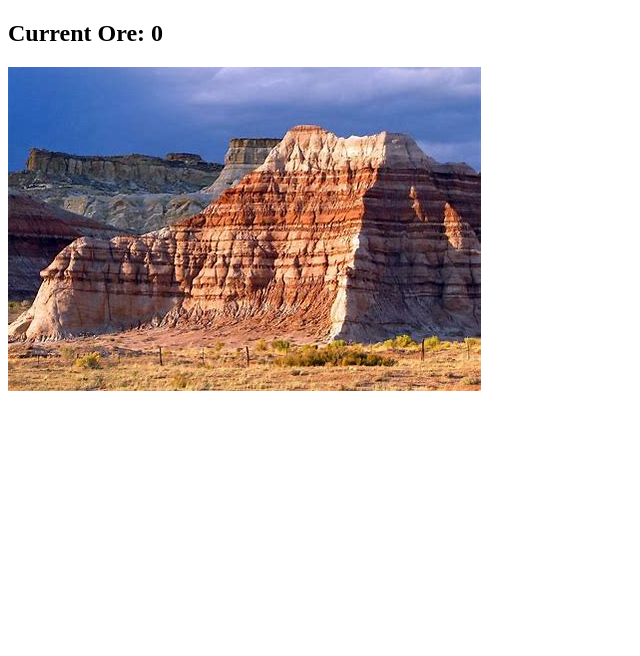
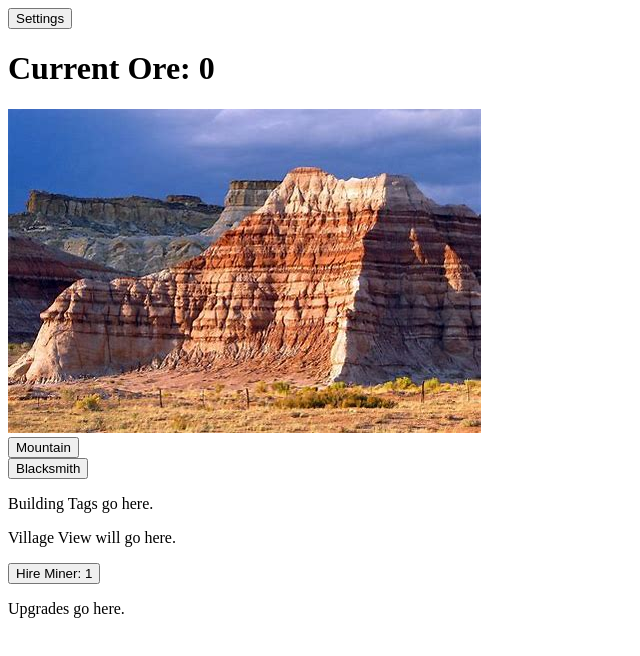
Before and after one commit to HoHhoch/Digging-Dwarves-Idler, a plain HTML site: page index.html in a window 1280 px wide. Shown: the whole page, without its empty margins (0-640 px from the left). Drawn offline with Linux system fonts and the light colour scheme.

Commit message:
Huge number of changes added to this commit

```diff
--- /dev/null
+++ b/components/classes/Miner.js
@@ -0,0 +1,14 @@
+class Miner {
+    constructor(
+        strength,
+        miner_name
+    ){
+        this.strength = strength,
+        this.miner_name = miner_name
+    }
+    mine = () =>{
+        return this.strength
+    }
+}
+
+export default Miner;
--- a/components/Mountain.js
+++ b/components/classes/Mountain.js
@@ -1,3 +1,5 @@
+import globals from "../data.js"
+
 class Mountain {
     constructor(
     src,
@@ -12,11 +14,9 @@ class Mountain {
         this.threshold = 10,
         this.clicks = clicks,
         this.mined = false,
-        this.totalOre = 0,
-        this.currentOre = 0,
         this.oreMultiplier = 1.0
     }
-    clicked(){
+    clicked = () =>{
         this.clicks += 1
         this.totalClicks += 1
         console.log("Clicked!", this.totalClicks)
@@ -24,15 +24,16 @@ class Mountain {
         if (this.clicks >= this.threshold){
             this.clicks -= this.threshold
             this.mined = true
+        }
+        if (this.mined){
             this.mine()
         }
     }
-    mine(){
+    mine = () => {
         this.mined = false
         //Pop a rock off!
-        this.totalOre = this.totalOre + 1 * this.oreMultiplier
-        this.currentOre = this.currentOre + 1 * this.oreMultiplier
-        console.log("You got some ore!", this.totalOre)
+        globals.add_ore(1 * this.oreMultiplier)
+        console.log("You got some ore!", globals.get_current_ore())
     }
 };
 
--- a/components/data.js
+++ b/components/data.js
@@ -1,12 +1,58 @@
-import Mountain from "./Mountain.js";
+import Miner from "./classes/Miner.js"
+import miner_list from "./miner_data.js"
 
 // We'll want to read this from some type of save, like a json or something,
 // So the data doesn't get reset with the browser every time.
-const mountain = new Mountain(
-    "../../assets/images/OIP.jpg",
-    "This is a mountain",
-    0,
-    0,
-);
 
-export default mountain;
+/*The globals object will shuttle data to all of the other objects.
+The other objects will then individually keep track of their own data.
+Then during a set interval, they will shuttle their data back to the global object.
+Exception is when the global multiplier gets updated, where the global will then request all data
+from all objects and send out new updated data once everything has been conglomerated.*/
+
+const globals = new class Globals{
+    constructor(
+        total_clicks,
+        multiplier,
+        total_ore,
+        current_ore,
+        total_miners = 0
+    ){
+        this.id = "God",
+        this.total_clicks = total_clicks,
+        this.multiplier = multiplier,
+        this.total_ore = 0,
+        this.current_ore = 0,
+        this.total_miners = 0,
+        this.current_allowed_miners = 2,
+        this.miner_cost = this.calculate_miner_cost()
+    }
+    get_total_ore = () => {
+        return this.total_ore
+    }
+    get_current_ore = () => {
+        return this.current_ore
+    }
+    get_miner_cost = () => {
+        return this.miner_cost
+    }
+    add_ore(add) {
+        this.current_ore += add
+        this.total_ore += add
+    }
+    reduce_ore = (reduction) => {
+        this.current_ore -= reduction
+    }
+    calculate_miner_cost = () => {
+        this.miner_cost = 1 + this.total_miners * 2
+        return this.miner_cost
+    }
+    purchase_miner() {
+        this.total_miners += 1
+        this.reduce_ore(this.get_miner_cost())
+        this.calculate_miner_cost()
+        miner_list.push(new Miner(1, "Bob"))
+    }
+}
+
+export default globals;
--- a/components/events/addEvents.js
+++ b/components/events/addEvents.js
@@ -1,17 +1,28 @@
-import mountain from "../data.js";
+import mountain from "../mountain_data.js";
+import globals from "../data.js";
+import { set_ore_counter, set_miner_cost } from "../../templates/mountainView.js";
 
 const mountainClick = function () {
     mountain.clicked()
-    let totalOre = document.querySelector(".TotalOre_Count span")
-    totalOre.innerHTML = mountain.currentOre
+    set_ore_counter()
+    console.log(globals.get_current_ore())
+}
 
-    console.log(totalOre)
+const buyMiner = function () {
+    if (globals.current_ore >= globals.get_miner_cost()){
+        console.log("Miner Bought!")
+        globals.purchase_miner()
+        set_ore_counter()
+        set_miner_cost()
+    }
 }
 
 const true_mountain = document.body.querySelector(".True_Mountain")
 true_mountain.addEventListener("click", mountainClick, false);
+document.getElementById("Miner_Button").addEventListener("click", buyMiner, false);
 
-let index = 20
+let index = 0
+let timeout = 10000
 
 function simulateClick() {
     if (index > 0) {
@@ -19,8 +30,7 @@ function simulateClick() {
              message: "This is an automated click test",
          });
          true_mountain.dispatchEvent(clickEvent)
-         index --
-         setTimeout(simulateClick, 10000)
+         setTimeout(simulateClick, timeout)
     }
  }
 
--- /dev/null
+++ b/components/miner_data.js
@@ -0,0 +1,7 @@
+import Miner from "./classes/Miner.js";
+
+// This file will load in the miners and export them
+
+let miner_list = []
+
+export default miner_list
--- /dev/null
+++ b/components/mountain_data.js
@@ -0,0 +1,13 @@
+import Mountain from "./classes/Mountain.js";
+import globals from "./data.js"
+
+//Loads in mountain information and exports it
+
+const mountain = new Mountain(
+    "../../assets/images/OIP.jpg",
+    "This is a mountain",
+    0,
+    0,
+);
+
+export default mountain;
--- a/index.html
+++ b/index.html
@@ -2,11 +2,46 @@
 <html lang="en">
     <head>
         <title>Dwarven Diggers</title>
-        <script type="module" src="./components/Mountain.js"></script>
+        <script type="module" src="./components/classes/Mountain.js"></script>
         <script type="moudle" src="./components/data.js"></script>
         <script type="module" src="./templates/mountainView.js"></script>
         <script type="module" src="./components/events/addEvents.js"></script>
     </head>
     <body>
+        <div class="Div_Root">
+            <div class="Navigation_Bar">
+                <div class="N1"></div>
+                <div class="N2"></div>
+                <div class="N3"></div>
+                <div class="N4_Settings">
+                    <button class="Settings_Button" type="button" value="Settings">Settings</button>
+                </div>
+            </div>
+            <div id="Ore_Counter_Container">
+                <h1>Current Ore: <span id="Current_Ore"></span></h1>
+            </div>
+            <div class="Building_Wrapper"></div>
+            <div class="Tags_Wrapper">
+                <div class="B1_Mountain">
+                    <button class="Mountain_Tag" type="button" value="Mountain">Mountain</button>
+                </div>
+                <div class="B2_Blacksmith">
+                    <button class="Blacksmith_Tag" type="button" value="Blacksmth">Blacksmith</button>
+                </div>
+                <p>Building Tags go here.</p>
+            </div>
+            <div class="Village_Wrapper"><p>Village View will go here.</p></div>
+            <div class="Upgrade_Wrapper">
+                <div class="Mountain_Upgrade_Wrapper">
+                    <div class="Mountain_Upgrades">
+                        <button class="Miner_Upgrade"
+                                type="button"
+                                value="Hire Miner"
+                                id="Miner_Button">Hire Miner: <span id="Miner_Cost"></span>
+                        </button>
+                    </div>
+                </div><p>Upgrades go here.</p>
+            </div>
+        </div>
     </body>
 </html>
--- a/templates/mountainView.js
+++ b/templates/mountainView.js
@@ -1,10 +1,30 @@
-import mountain from "../components/data.js";
+import mountain from "../components/mountain_data.js";
+import globals from "../components/data.js";
 
+// Replace the image with a canvas for actual development
 const template = `
-    <h1 class="TotalOre_Count">Current Ore: <span>${mountain.currentOre}</span></h1>
     <img src=${mountain.src} alt=${mountain.alt} class="True_Mountain"/>
 `;
 
-let article = document.createElement("article")
-article.innerHTML = template
-document.body.append(article)
+// document.getElementById("Current_Ore").innerHTML = "Current Ore: " + mountain.currentOre;
+
+export function set_building_view(){
+
+    let article = document.createElement("article")
+    article.innerHTML = template
+
+    let mountain_table = document.body.querySelector(".Building_Wrapper")
+    mountain_table.append(article)
+}
+export function set_ore_counter() {
+    let totalOre = document.getElementById("Current_Ore")
+    totalOre.innerHTML = globals.get_current_ore()
+}
+
+export function set_miner_cost() {
+    document.getElementById("Miner_Cost").innerText = globals.get_miner_cost()
+}
+
+set_building_view()
+set_ore_counter()
+set_miner_cost()
```
Also changed, not shown: components/classes/Blacksmith.js (added).
